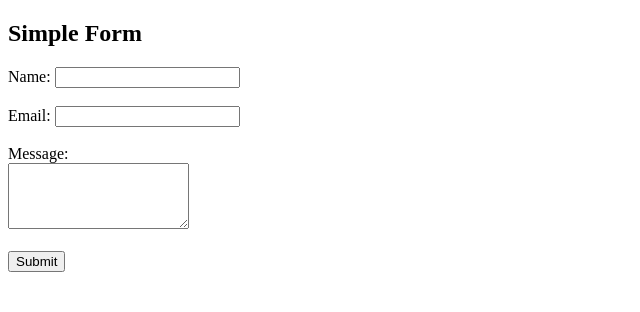
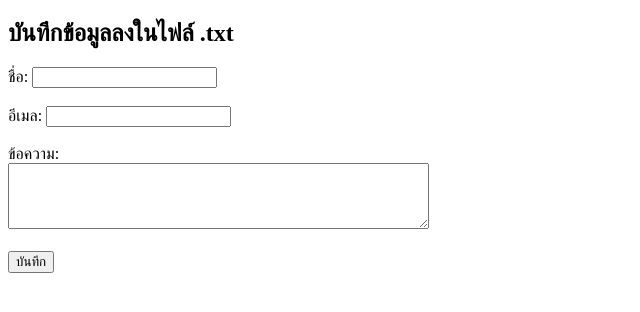
Before and after one commit to FxjerRon/Roblox, a plain HTML site: page index.html in a window 1280 px wide. Shown: the whole page, without its empty margins (0-640 px from the left). Drawn offline with Linux system fonts and the light colour scheme.

Commit message:
Update index.html

```diff
--- a/index.html
+++ b/index.html
@@ -6,18 +6,20 @@
     <title>Simple Form</title>
 </head>
 <body>
-    <h2>Simple Form</h2>
-    <form action="/" method="post">
-        <label for="name">Name:</label>
+    <h2>บันทึกข้อมูลลงในไฟล์ .txt</h2>
+    <form id="dataForm">
+        <label for="name">ชื่อ:</label>
         <input type="text" id="name" name="name" required><br><br>
 
-        <label for="email">Email:</label>
+        <label for="email">อีเมล:</label>
         <input type="email" id="email" name="email" required><br><br>
 
-        <label for="message">Message:</label><br>
-        <textarea id="message" name="message" rows="4" required></textarea><br><br>
+        <label for="message">ข้อความ:</label><br>
+        <textarea id="message" name="message" rows="4" cols="50" required></textarea><br><br>
 
-        <input type="submit" value="Submit">
+        <button type="submit">บันทึก</button>
     </form>
+
+    <script src="script.js"></script>
 </body>
 </html>
```
